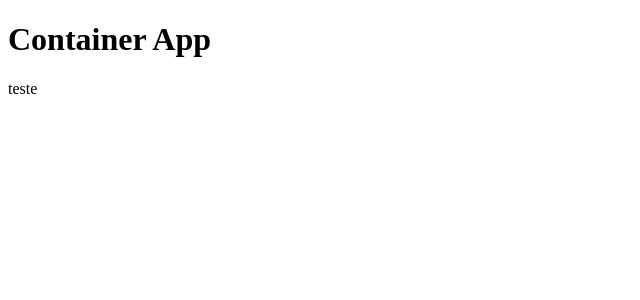
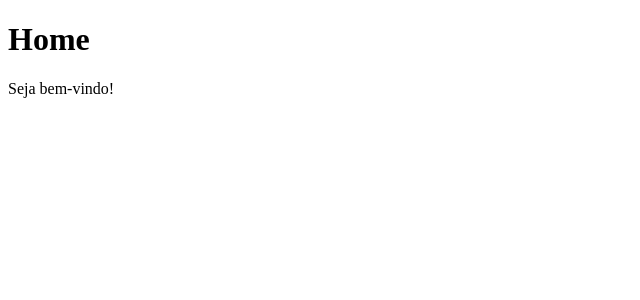
Before and after one commit to leonardobarbosas/routes-react-test, a React (Vite) app in the folder aula06/: page / in a window 1280 px wide. Shown: the top 300 px of the page, without its empty margins (0-640 px from the left). Built offline with nearby package versions, Linux system fonts and the light colour scheme.

Commit message:
rotas criadas manualmente

```diff
--- a/aula06/src/App.tsx
+++ b/aula06/src/App.tsx
@@ -1,10 +1,11 @@
+import { Outlet } from 'react-router-dom';
+
 function App() {
-  return (
-    <div className="container">
-      <h1>Container App</h1>
-      <p>teste</p>
-    </div>
-  );
+  return <div className="container">
+
+    <Outlet />
+
+  </div>;
 }
 
 export default App;
--- a/aula06/src/main.tsx
+++ b/aula06/src/main.tsx
@@ -32,6 +32,6 @@ const routes = createBrowserRouter([
 
 createRoot(document.getElementById("root")!).render(
   <StrictMode>
-    <App />
+    <RouterProvider router={routes}/>
   </StrictMode>
 );
```
